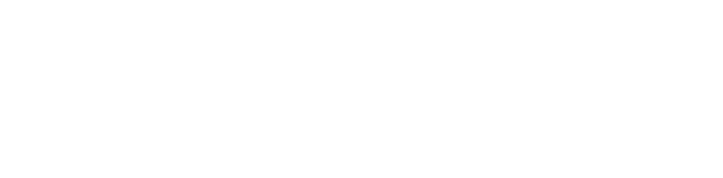
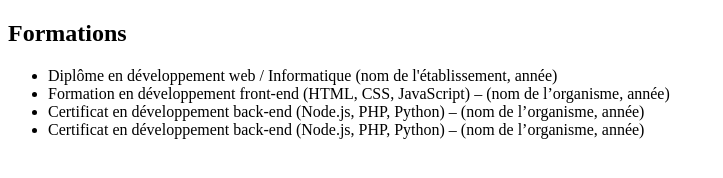
Before and after one commit to ADJASSA229/mon-cv, a plain HTML site: page index.html in a window 1280 px wide. Shown: the whole page, without its empty margins (0-723 px from the left). Drawn offline with Linux system fonts and the light colour scheme.

Commit message:
mise en place de la section formations

```diff
--- a/index.html
+++ b/index.html
@@ -7,6 +7,14 @@
     <title>Document</title>
 </head>
 <body>
-
+    <section>
+        <h2>Formations</h2>
+        <ul>
+            <li>Diplôme en développement web / Informatique (nom de l'établissement, année)</li>
+            <li>Formation en développement front-end (HTML, CSS, JavaScript) – (nom de l’organisme, année)</li>
+            <li>Certificat en développement back-end (Node.js, PHP, Python) – (nom de l’organisme, année)</li>
+            <li>Certificat en développement back-end (Node.js, PHP, Python) – (nom de l’organisme, année)</li>
+        </ul>
+    </section>
 </body>
 </html>
```
